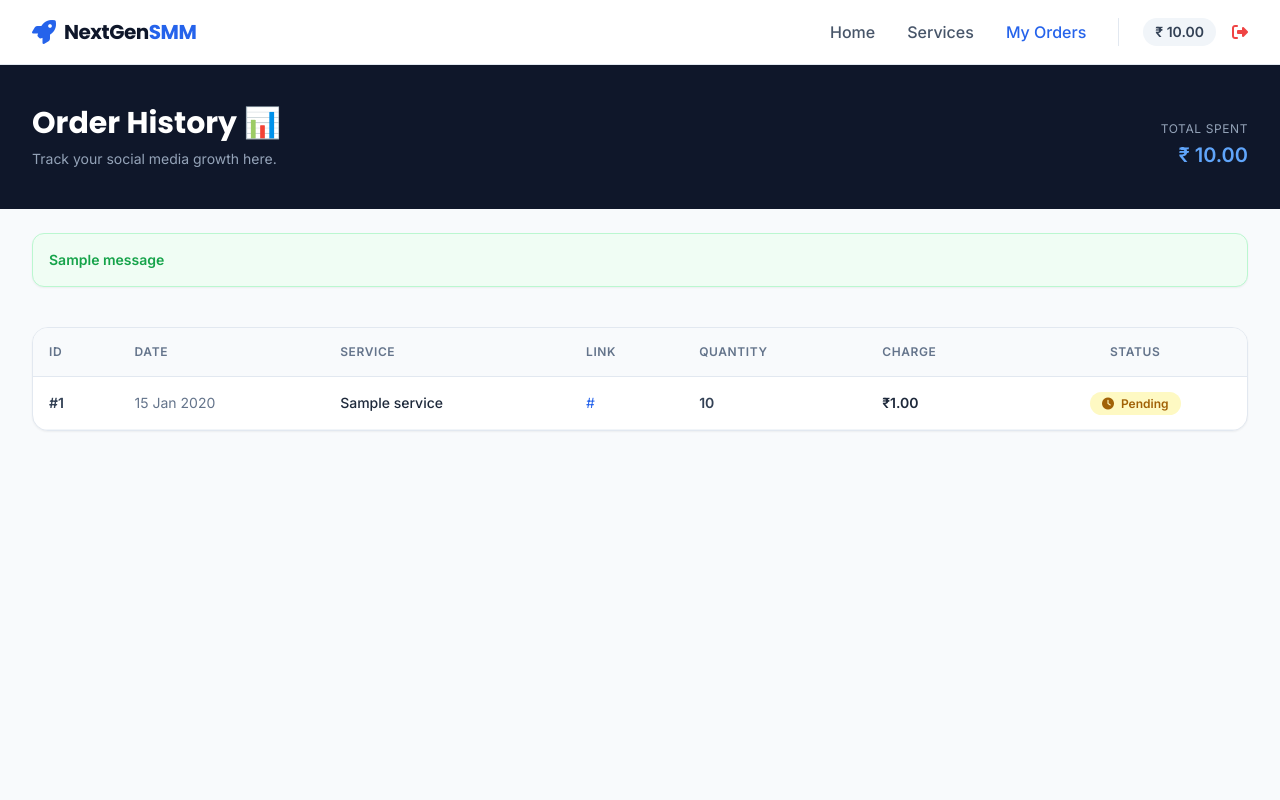
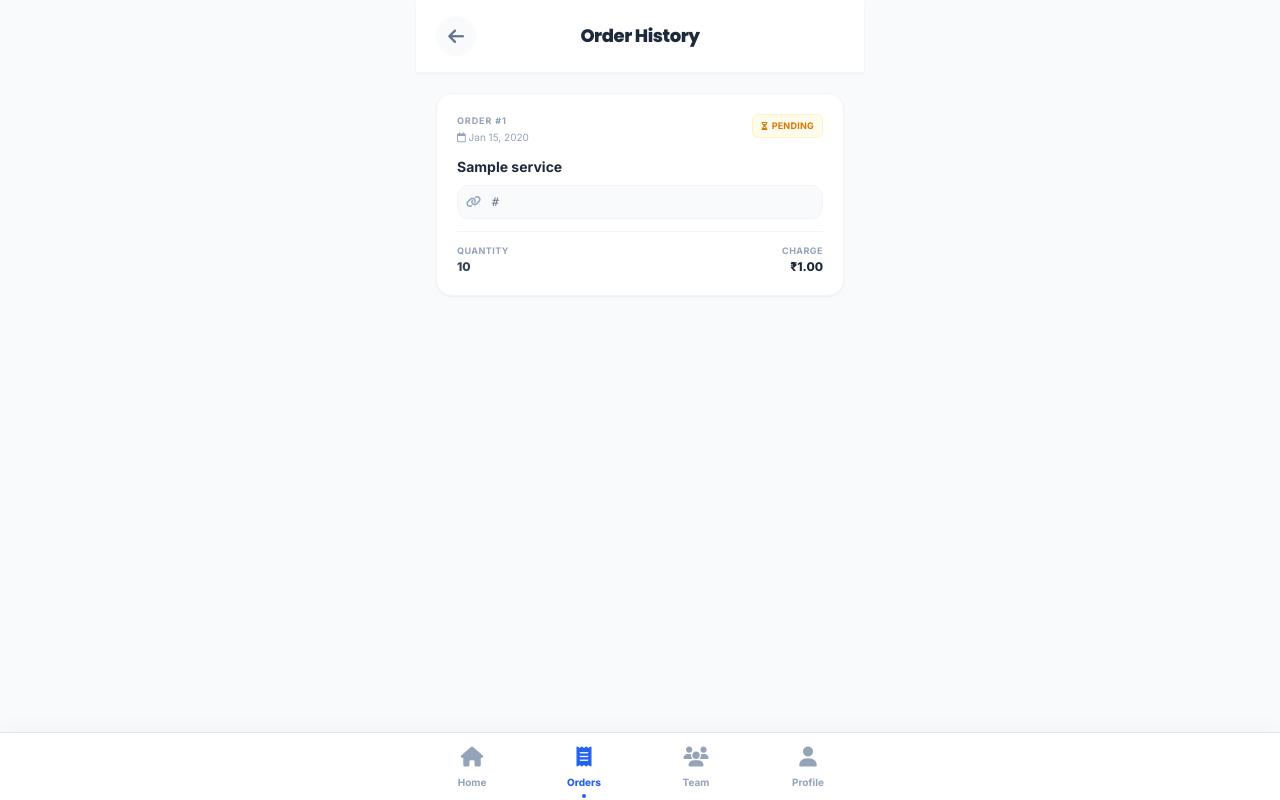
Before and after one commit to jahidul9957/extragrowth, a Django app: page /dashboard/orders/ in a window 1280 px wide. Run offline with Django 4.2, Linux system fonts and the light colour scheme; a user stored in the database is signed in; tables that the repository leaves empty hold one stand-in row (values such as "Sample post"); one stand-in notice (Sample message) is shown; some libraries are stand-ins or nearby versions.

Commit message:
Update orders.html

```diff
--- a/core/templates/core/orders.html
+++ b/core/templates/core/orders.html
@@ -2,146 +2,204 @@
 <html lang="en">
 <head>
     <meta charset="UTF-8">
-    <meta name="viewport" content="width=device-width, initial-scale=1.0">
-    <title>My Orders - NextGen SMM</title>
+    <meta name="viewport" content="width=device-width, initial-scale=1.0, maximum-scale=1.0, user-scalable=no">
+    <title>Order History - NextGen</title>
 
     <script src="https://cdn.tailwindcss.com"></script>
-    <link href="https://fonts.googleapis.com/css2?family=Inter:wght@400;500;600&family=Poppins:wght@500;600;700;800&display=swap" rel="stylesheet">
+    <link href="https://fonts.googleapis.com/css2?family=Inter:wght@400;500;600;700;800&family=Poppins:wght@600;700;800&display=swap" rel="stylesheet">
     <link rel="stylesheet" href="https://cdnjs.cloudflare.com/ajax/libs/font-awesome/6.4.0/css/all.min.css">
 
     <style>
-        body { font-family: 'Inter', sans-serif; background-color: #f8fafc; padding-bottom: 70px; }
-        @media (min-width: 768px) { body { padding-bottom: 0; } }
-        h1, h2, h3, .font-poppins { font-family: 'Poppins', sans-serif; }
+        body { background-color: #f8fafc; font-family: 'Inter', sans-serif; -webkit-tap-highlight-color: transparent; }
+        .font-poppins { font-family: 'Poppins', sans-serif; }
+
+        /* Loader Animation */
+        .loader-ring { border: 3px solid #e2e8f0; border-top-color: #2563eb; border-radius: 50%; width: 40px; height: 40px; animation: spin 1s linear infinite; }
+        @keyframes spin { 0% { transform: rotate(0deg); } 100% { transform: rotate(360deg); } }
+
+        /* Page Load Animation */
+        @keyframes fadeInUp { from { opacity: 0; transform: translateY(20px); } to { opacity: 1; transform: translateY(0); } }
+        .animate-fade-up { animation: fadeInUp 0.5s cubic-bezier(0.16, 1, 0.3, 1) forwards; opacity: 0; }
+
+        /* 🌟 THE MAGIC: Rotating Border Animation for "In Progress" */
+        .border-glow-wrapper {
+            position: relative;
+            background: linear-gradient(90deg, #3b82f6, #8b5cf6, #ec4899, #3b82f6);
+            background-size: 300% 300%;
+            animation: rotateGlow 3s linear infinite;
+            padding: 2px; /* Border Thickness */
+            border-radius: 1.1rem; /* Slightly larger than inner card */
+        }
+        @keyframes rotateGlow {
+            0% { background-position: 0% 50%; }
+            50% { background-position: 100% 50%; }
+            100% { background-position: 0% 50%; }
+        }
+
+        /* 🌟 THE MAGIC: Animated Dots for Processing */
+        .typing-dots::after {
+            content: '';
+            animation: dots 1.5s steps(4, end) infinite;
+        }
+        @keyframes dots {
+            0% { content: ''; }
+            25% { content: '.'; }
+            50% { content: '..'; }
+            75% { content: '...'; }
+            100% { content: ''; }
+        }
+
+        .nav-active::after { content: ''; position: absolute; bottom: -8px; left: 50%; transform: translateX(-50%); width: 4px; height: 4px; background-color: #2563eb; border-radius: 50%; }
+        .btn-press:active { transform: scale(0.96); }
+        .pb-safe { padding-bottom: env(safe-area-inset-bottom); }
     </style>
 </head>
-<body class="text-slate-800 antialiased">
+<body class="antialiased text-slate-800 pb-24">
 
-    <nav class="sticky top-0 z-50 bg-white/90 backdrop-blur-md shadow-sm border-b border-slate-200">
-        <div class="max-w-7xl mx-auto px-4 sm:px-6 lg:px-8">
-            <div class="flex justify-between h-16 items-center">
-                <a href="{% url 'home' %}" class="flex-shrink-0 flex items-center gap-2 cursor-pointer">
-                    <i class="fa-solid fa-rocket text-blue-600 text-2xl"></i>
-                    <span class="font-poppins font-bold text-xl tracking-tight text-slate-900">NextGen<span class="text-blue-600">SMM</span></span>
+    <div id="page-loader" class="fixed inset-0 z-[99999] bg-slate-50 flex items-center justify-center transition-opacity duration-500">
+        <div class="flex flex-col items-center">
+            <div class="loader-ring mb-4"></div>
+            <p class="text-xs font-bold text-slate-400 font-poppins tracking-widest uppercase animate-pulse">Loading Orders...</p>
+        </div>
+    </div>
+
+    <div class="max-w-md mx-auto relative h-full">
+
+        <div class="bg-white px-5 py-4 flex items-center justify-between shadow-sm sticky top-0 z-50 border-b border-slate-100">
+            <a href="{% url 'home' %}" class="w-10 h-10 bg-slate-50 rounded-full flex items-center justify-center text-slate-500 hover:text-blue-600 hover:bg-blue-50 transition btn-press">
+                <i class="fa-solid fa-arrow-left text-lg"></i>
             </a>
+            <h1 class="text-lg font-black font-poppins text-slate-800 tracking-tight">Order History</h1>
+            <div class="w-10"></div> </div>
 
-                <div class="hidden md:flex space-x-8 items-center font-medium text-slate-600">
-                    <a href="{% url 'home' %}" class="hover:text-blue-600 transition">Home</a>
-                    <a href="{% url 'services' %}" class="hover:text-blue-600 transition">Services</a>
-                    <a href="{% url 'orders' %}" class="text-blue-600 transition">My Orders</a>
+        <div class="p-5 space-y-4">
 
-                    <div class="flex items-center gap-4 border-l pl-6 border-slate-200">
-                        <span class="text-sm bg-slate-100 py-1 px-3 rounded-full text-slate-700 font-semibold">₹ {{ user.wallet_balance|floatformat:2 }}</span>
-                        <a href="{% url 'logout' %}" class="text-red-500 hover:text-red-600 transition" title="Logout"><i class="fa-solid fa-right-from-bracket"></i></a>
+            {% for order in orders %}
+
+                {% if order.status == 'In Progress' or order.status == 'Processing' %}
+
+                <div class="border-glow-wrapper animate-fade-up shadow-lg shadow-blue-500/20" style="animation-delay: {{ forloop.counter0|add:1 }}00ms;">
+                    <div class="bg-white p-5 rounded-2xl relative overflow-hidden h-full">
+                        <div class="absolute -right-4 -top-4 w-16 h-16 bg-blue-100 rounded-full blur-xl opacity-50 animate-pulse"></div>
+
+                        <div class="flex justify-between items-start mb-3 relative z-10">
+                            <div>
+                                <p class="text-[9px] font-bold text-slate-400 uppercase tracking-widest">Order #{{ order.id }}</p>
+                                <p class="text-[10px] text-slate-400 mt-0.5"><i class="fa-regular fa-clock"></i> {{ order.created_at|date:"M d, H:i" }}</p>
+                            </div>
+                            <span class="inline-flex items-center px-3 py-1.5 rounded-lg text-[10px] font-bold bg-blue-50 text-blue-600 uppercase tracking-wide border border-blue-100 shadow-sm">
+                                <i class="fa-solid fa-gear fa-spin mr-1.5 text-xs"></i>
+                                Processing<span class="typing-dots"></span>
+                            </span>
+                        </div>
+
+                        <h3 class="text-sm font-bold text-slate-800 mb-2 relative z-10">{{ order.service.name }}</h3>
+
+                        <div class="flex items-center gap-2 mb-4 bg-slate-50 border border-slate-100 p-2 rounded-xl relative z-10">
+                            <i class="fa-solid fa-link text-slate-400 text-xs ml-1"></i>
+                            <input type="text" readonly value="{{ order.link }}" class="bg-transparent text-xs text-slate-500 font-mono w-full outline-none truncate">
+                        </div>
+
+                        <div class="flex items-center justify-between pt-3 border-t border-slate-100 relative z-10">
+                            <div>
+                                <p class="text-[9px] font-bold text-slate-400 uppercase tracking-wider mb-0.5">Quantity</p>
+                                <p class="text-sm font-black text-slate-700">{{ order.quantity }}</p>
+                            </div>
+                            <div class="text-right">
+                                <p class="text-[9px] font-bold text-slate-400 uppercase tracking-wider mb-0.5">Charge</p>
+                                <p class="text-sm font-black text-blue-600">₹{{ order.charge }}</p>
                             </div>
                         </div>
                     </div>
                 </div>
-    </nav>
 
-    <div class="bg-slate-900 text-white py-10">
-        <div class="max-w-7xl mx-auto px-4 sm:px-6 lg:px-8 flex justify-between items-end">
+                {% else %}
+
+                <div class="bg-white p-5 rounded-2xl shadow-sm border border-slate-100 animate-fade-up" style="animation-delay: {{ forloop.counter0|add:1 }}00ms;">
+                    <div class="flex justify-between items-start mb-3">
                         <div>
-                <h1 class="text-2xl md:text-3xl font-poppins font-bold">Order History 📊</h1>
-                <p class="text-slate-400 mt-2 text-sm">Track your social media growth here.</p>
+                            <p class="text-[9px] font-bold text-slate-400 uppercase tracking-widest">Order #{{ order.id }}</p>
+                            <p class="text-[10px] text-slate-400 mt-0.5"><i class="fa-regular fa-calendar"></i> {{ order.created_at|date:"M d, Y" }}</p>
                         </div>
-            <div class="hidden md:block text-right">
-                <p class="text-xs text-slate-400 uppercase tracking-wider mb-1">Total Spent</p>
-                <p class="text-xl font-bold text-blue-400">₹ {{ user.total_spent|floatformat:2 }}</p>
+
+                        {% if order.status == 'Pending' %}
+                            <span class="inline-flex items-center px-2 py-1 rounded-md text-[9px] font-bold bg-amber-50 text-amber-600 uppercase tracking-wide border border-amber-100"><i class="fa-solid fa-hourglass-half mr-1 text-[8px]"></i> Pending</span>
+                        {% elif order.status == 'Completed' %}
+                            <span class="inline-flex items-center px-2 py-1 rounded-md text-[9px] font-bold bg-emerald-50 text-emerald-600 uppercase tracking-wide border border-emerald-100"><i class="fa-solid fa-check-double mr-1 text-[8px]"></i> Completed</span>
+                        {% elif order.status == 'Canceled' or order.status == 'Rejected' %}
+                            <span class="inline-flex items-center px-2 py-1 rounded-md text-[9px] font-bold bg-rose-50 text-rose-600 uppercase tracking-wide border border-rose-100"><i class="fa-solid fa-xmark mr-1 text-[8px]"></i> Cancelled</span>
+                        {% else %}
+                            <span class="inline-flex items-center px-2 py-1 rounded-md text-[9px] font-bold bg-slate-100 text-slate-600 uppercase tracking-wide border border-slate-200">{{ order.status }}</span>
+                        {% endif %}
+                    </div>
+
+                    <h3 class="text-sm font-bold text-slate-800 mb-2">{{ order.service.name }}</h3>
+
+                    <p class="text-xs text-slate-500 bg-slate-50 p-2 rounded-xl truncate mb-3 border border-slate-100 font-mono tracking-tight"><i class="fa-solid fa-link text-slate-400 mr-1"></i> {{ order.link }}</p>
+
+                    <div class="flex items-center justify-between pt-3 border-t border-slate-100">
+                        <div>
+                            <p class="text-[9px] font-bold text-slate-400 uppercase tracking-wider mb-0.5">Quantity</p>
+                            <p class="text-xs font-black text-slate-700">{{ order.quantity }}</p>
+                        </div>
+                        <div class="text-right">
+                            <p class="text-[9px] font-bold text-slate-400 uppercase tracking-wider mb-0.5">Charge</p>
+                            <p class="text-xs font-black text-slate-800">₹{{ order.charge }}</p>
                         </div>
                     </div>
                 </div>
 
-    <div class="max-w-7xl mx-auto px-4 sm:px-6 lg:px-8 mt-6">
-        {% if messages %}
-            {% for message in messages %}
-                <div class="p-4 mb-4 rounded-xl text-sm font-semibold shadow-sm {% if message.tags == 'error' %}bg-red-50 text-red-600 border border-red-200{% else %}bg-green-50 text-green-600 border border-green-200{% endif %}">
-                    {{ message }}
+                {% endif %}
+
+            {% empty %}
+
+                <div class="bg-white rounded-3xl border border-slate-100 border-dashed p-10 text-center flex flex-col items-center justify-center animate-fade-up mt-10">
+                    <div class="w-20 h-20 bg-slate-50 rounded-full flex items-center justify-center text-slate-300 text-4xl mb-4 shadow-inner">
+                        <i class="fa-solid fa-box-open"></i>
                     </div>
-            {% endfor %}
-        {% endif %}
+                    <h3 class="font-bold text-slate-700 text-lg mb-1">No Orders Yet!</h3>
+                    <p class="text-xs text-slate-400 mb-6">Looks like you haven't placed any boost orders. Let's grow your account!</p>
+                    <a href="{% url 'new_order' %}" class="bg-blue-600 text-white text-sm font-bold px-6 py-3 rounded-xl shadow-md shadow-blue-500/30 hover:bg-blue-700 transition btn-press flex items-center gap-2">
+                        <i class="fa-solid fa-plus"></i> Place New Order
+                    </a>
                 </div>
 
-    <div class="max-w-7xl mx-auto px-4 sm:px-6 lg:px-8 py-6">
-        <div class="bg-white rounded-2xl shadow-sm border border-slate-200 overflow-hidden">
-
-            {% if orders %}
-            <div class="overflow-x-auto">
-                <table class="w-full text-left border-collapse">
-                    <thead>
-                        <tr class="bg-slate-50 border-b border-slate-200 text-xs uppercase tracking-wider text-slate-500">
-                            <th class="p-4 font-bold">ID</th>
-                            <th class="p-4 font-bold">Date</th>
-                            <th class="p-4 font-bold">Service</th>
-                            <th class="p-4 font-bold">Link</th>
-                            <th class="p-4 font-bold">Quantity</th>
-                            <th class="p-4 font-bold">Charge</th>
-                            <th class="p-4 font-bold text-center">Status</th>
-                        </tr>
-                    </thead>
-                    <tbody class="text-sm">
-                        {% for order in orders %}
-                        <tr class="border-b border-slate-100 hover:bg-slate-50 transition-colors">
-                            <td class="p-4 font-semibold text-slate-700">#{{ order.id }}</td>
-                            <td class="p-4 text-slate-500 whitespace-nowrap">{{ order.created_at|date:"d M Y" }}</td>
-                            <td class="p-4 font-medium text-slate-800">{{ order.service.name }}</td>
-                            <td class="p-4 text-blue-600 hover:underline max-w-[150px] truncate">
-                                <a href="{{ order.link }}" target="_blank" title="{{ order.link }}">{{ order.link|truncatechars:25 }}</a>
-                            </td>
-                            <td class="p-4 font-semibold text-slate-700">{{ order.quantity }}</td>
-                            <td class="p-4 font-bold text-slate-800">₹{{ order.charge|floatformat:2 }}</td>
-                            <td class="p-4 text-center">
-                                {% if order.status == 'Pending' %}
-                                    <span class="bg-yellow-100 text-yellow-700 px-3 py-1 rounded-full text-xs font-bold whitespace-nowrap"><i class="fa-solid fa-clock mr-1"></i> Pending</span>
-                                {% elif order.status == 'Processing' %}
-                                    <span class="bg-blue-100 text-blue-700 px-3 py-1 rounded-full text-xs font-bold whitespace-nowrap"><i class="fa-solid fa-spinner fa-spin mr-1"></i> Processing</span>
-                                {% elif order.status == 'Completed' %}
-                                    <span class="bg-green-100 text-green-700 px-3 py-1 rounded-full text-xs font-bold whitespace-nowrap"><i class="fa-solid fa-check mr-1"></i> Completed</span>
-                                {% else %}
-                                    <span class="bg-red-100 text-red-700 px-3 py-1 rounded-full text-xs font-bold whitespace-nowrap"><i class="fa-solid fa-xmark mr-1"></i> Canceled</span>
-                                {% endif %}
-                            </td>
-                        </tr>
             {% endfor %}
-                    </tbody>
-                </table>
-            </div>
-            {% else %}
-            <div class="py-20 text-center px-4">
-                <div class="w-20 h-20 bg-slate-100 text-slate-400 rounded-full flex items-center justify-center text-4xl mx-auto mb-4">
-                    <i class="fa-solid fa-box-open"></i>
-                </div>
-                <h3 class="text-xl font-poppins font-bold text-slate-800 mb-2">No orders found!</h3>
-                <p class="text-slate-500 mb-6 max-w-md mx-auto">You haven't placed any orders yet. Start boosting your social media presence today.</p>
-                <a href="{% url 'new_order' %}" class="inline-block bg-blue-600 hover:bg-blue-700 text-white font-bold py-3 px-8 rounded-xl transition-colors shadow-lg shadow-blue-500/30">
-                    Place First Order
-                </a>
-            </div>
-            {% endif %}
 
         </div>
     </div>
 
-    <div class="md:hidden fixed bottom-0 left-0 w-full bg-white border-t border-slate-200 px-6 py-3 flex justify-between items-center shadow-[0_-5px_15px_rgba(0,0,0,0.05)] z-50 rounded-t-xl">
-        <a href="{% url 'home' %}" class="flex flex-col items-center text-slate-400 hover:text-blue-600 transition">
-            <i class="fa-solid fa-house text-xl mb-1"></i><span class="text-[10px] font-semibold">Home</span>
-        </a>
-        <a href="{% url 'services' %}" class="flex flex-col items-center text-slate-400 hover:text-blue-600 transition">
-            <i class="fa-solid fa-list-ul text-xl mb-1"></i><span class="text-[10px] font-semibold">Services</span>
+    <nav class="fixed bottom-0 left-0 right-0 bg-white/90 backdrop-blur-lg border-t border-slate-200 z-50 pb-safe shadow-[0_-4px_20px_rgba(0,0,0,0.03)]">
+        <div class="max-w-md mx-auto flex justify-between items-center px-6 py-2.5">
+            <a href="{% url 'home' %}" class="flex flex-col items-center text-slate-400 hover:text-blue-600 transition btn-press w-16">
+                <i class="fa-solid fa-house text-xl mb-1 transition-transform group-hover:-translate-y-1"></i>
+                <span class="text-[10px] font-bold">Home</span>
             </a>
 
-        <a href="{% url 'new_order' %}" class="relative -top-5 bg-gradient-to-r from-blue-600 to-purple-600 text-white w-14 h-14 rounded-full flex items-center justify-center shadow-lg shadow-blue-500/30 hover:scale-105 transition-transform">
-            <i class="fa-solid fa-plus text-2xl"></i>
+            <a href="{% url 'orders' %}" class="flex flex-col items-center text-blue-600 relative nav-active transition btn-press w-16">
+                <i class="fa-solid fa-receipt text-xl mb-1 animate-bounce-short"></i>
+                <span class="text-[10px] font-black">Orders</span>
             </a>
 
-        <a href="{% url 'add_funds' %}" class="flex flex-col items-center text-slate-400 hover:text-slate-700 transition">
-            <i class="fa-solid fa-wallet text-xl mb-1"></i><span class="text-[10px] font-semibold">Funds</span>
+            <a href="{% url 'team_rewards' %}" class="flex flex-col items-center text-slate-400 hover:text-blue-600 transition btn-press w-16">
+                <i class="fa-solid fa-users text-xl mb-1"></i>
+                <span class="text-[10px] font-bold">Team</span>
             </a>
-
-        <a href="{% url 'orders' %}" class="flex flex-col items-center text-blue-600">
-            <i class="fa-solid fa-user text-xl mb-1"></i><span class="text-[10px] font-semibold">Account</span>
+            <a href="{% url 'account' %}" class="flex flex-col items-center text-slate-400 hover:text-blue-600 transition btn-press w-16">
+                <i class="fa-solid fa-user text-xl mb-1"></i>
+                <span class="text-[10px] font-bold">Profile</span>
             </a>
         </div>
+    </nav>
 
+    <script>
+        window.addEventListener('load', function() {
+            const loader = document.getElementById('page-loader');
+            setTimeout(() => {
+                loader.style.opacity = '0';
+                setTimeout(() => { loader.style.display = 'none'; }, 500);
+            }, 300);
+        });
+    </script>
 </body>
     </html>
```
Lines whose indentation alone changed are shown as unchanged.
